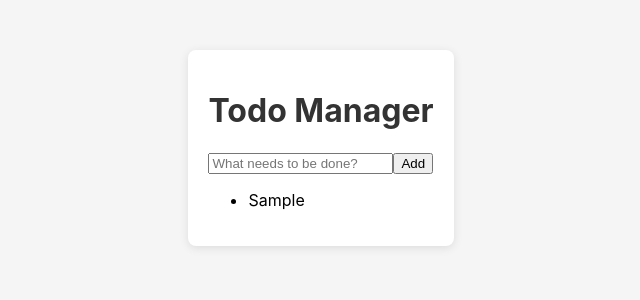
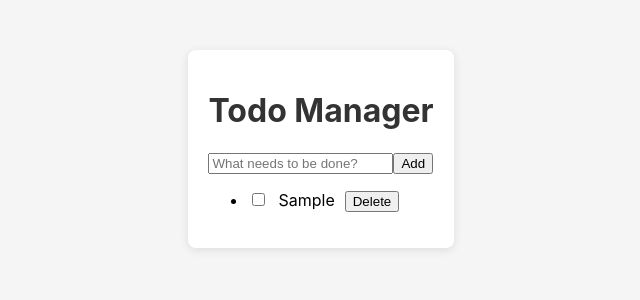
Before and after one commit to dvirdaniel26/todo-manager-project, a React (Vite) app: page / in a window 1280 px wide. Both pictures are taken after typing "Sample" into the empty fields and a click on the button "Add". Shown: the top 300 px of the page, without its empty margins (319-959 px from the left). Built offline with nearby package versions, Linux system fonts and the light colour scheme.

Commit message:
feat: implement delete, toggle, and edit functionality

```diff
--- a/src/App.jsx
+++ b/src/App.jsx
@@ -29,13 +29,37 @@ function App() {
     setTodos([...todos, newTodo])
   }
 
+  // Toggle todo completion
+  const toggleTodo = (id) => {
+    setTodos(todos.map(todo =>
+      todo.id === id ? { ...todo, completed: !todo.completed } : todo
+    ))
+  }
+
+  // Delete a todo
+  const deleteTodo = (id) => {
+    setTodos(todos.filter(todo => todo.id !== id))
+  }
+
+  // Edit todo text
+  const editTodo = (id, newText) => {
+    setTodos(todos.map(todo =>
+      todo.id === id ? { ...todo, text: newText } : todo
+    ))
+  }
+
   return (
     <div className="app-container">
       <h1>Todo Manager</h1>
 
       <TodoInput onAdd={addTodo} />
 
-      <TodoList todos={todos} />
+      <TodoList
+        todos={todos}
+        onToggle={toggleTodo}
+        onDelete={deleteTodo}
+        onEdit={editTodo}
+      />
 
       {/* Filters will go here later */}
     </div>
--- a/src/components/TodoItem.jsx
+++ b/src/components/TodoItem.jsx
@@ -1,7 +1,53 @@
-function TodoItem({ todo }) {
+import { useState } from 'react'
+
+function TodoItem({ todo, onToggle, onDelete, onEdit }) {
+    const [isEditing, setIsEditing] = useState(false)
+    const [editText, setEditText] = useState(todo.text)
+
+    const handleEdit = () => {
+        if (editText.trim()) {
+            onEdit(todo.id, editText)
+            setIsEditing(false)
+        }
+    }
+
+    const handleKeyDown = (e) => {
+        if (e.key === 'Enter') {
+            handleEdit()
+        }
+    }
+
     return (
-        <li className="todo-item">
-            <span>{todo.text}</span>
+        <li className={`todo-item ${todo.completed ? 'completed' : ''}`}>
+            <input
+                type="checkbox"
+                checked={todo.completed}
+                onChange={() => onToggle(todo.id)}
+            />
+
+            {isEditing ? (
+                <input
+                    type="text"
+                    value={editText}
+                    onChange={(e) => setEditText(e.target.value)}
+                    onBlur={handleEdit}
+                    onKeyDown={handleKeyDown}
+                    autoFocus
+                    className="edit-input"
+                />
+            ) : (
+                <span
+                    onDoubleClick={() => setIsEditing(true)}
+                    style={{ textDecoration: todo.completed ? 'line-through' : 'none', flexGrow: 1, marginLeft: '10px', cursor: 'pointer' }}
+                    title="Double click to edit"
+                >
+                    {todo.text}
+                </span>
+            )}
+
+            <button onClick={() => onDelete(todo.id)} className="delete-button" style={{ marginLeft: '10px' }}>
+                Delete
+            </button>
         </li>
     )
 }
--- a/src/components/TodoList.jsx
+++ b/src/components/TodoList.jsx
@@ -1,6 +1,6 @@
 import TodoItem from './TodoItem'
 
-function TodoList({ todos }) {
+function TodoList({ todos, onToggle, onDelete, onEdit }) {
     if (todos.length === 0) {
         return <p className="empty-message">No tasks yet!</p>
     }
@@ -8,7 +8,13 @@ function TodoList({ todos }) {
     return (
         <ul className="todo-list">
             {todos.map(todo => (
-                <TodoItem key={todo.id} todo={todo} />
+                <TodoItem
+                    key={todo.id}
+                    todo={todo}
+                    onToggle={onToggle}
+                    onDelete={onDelete}
+                    onEdit={onEdit}
+                />
             ))}
         </ul>
     )
```
